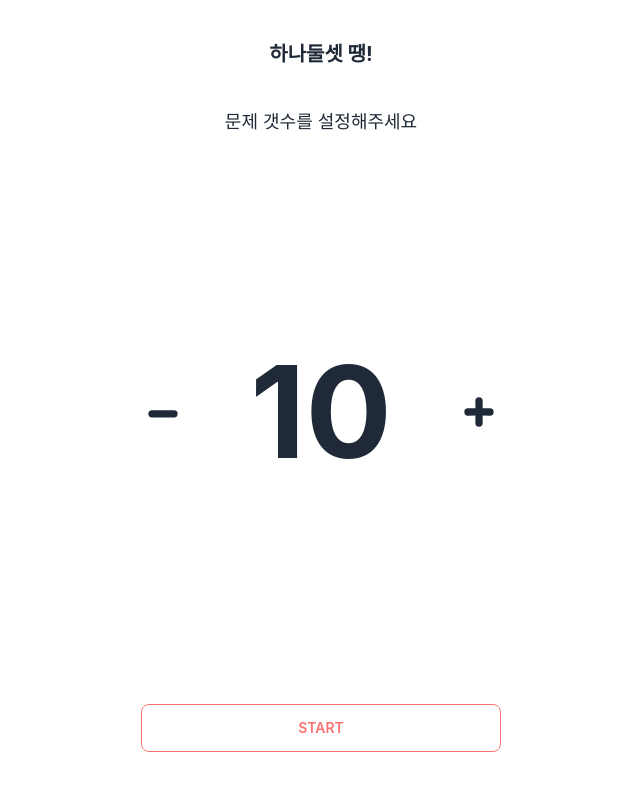
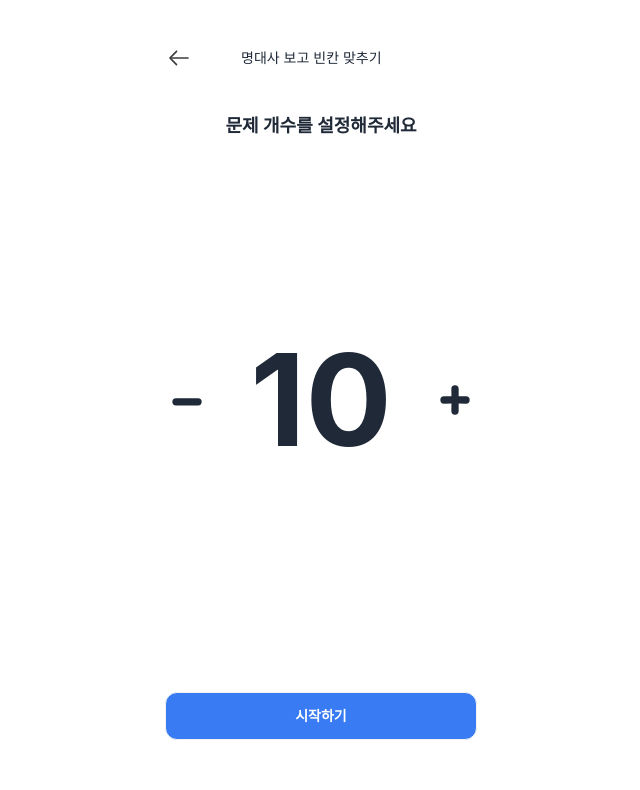
Before and after one commit to one-two-three-DDaeng/one-two-three-DDaeng-fe, a Next.js app: page /count in a window 1280 px wide. Shown: the top 790 px of the page, without its empty margins (319-959 px from the left). Built offline with nearby package versions, Linux system fonts and the light colour scheme.

Commit message:
feat: 문제 개수 설정 페이지 퍼블리싱

```diff
--- a/src/app/count/page.tsx
+++ b/src/app/count/page.tsx
@@ -8,15 +8,20 @@ export default function Count() {
     const router = useRouter();
 
     return (
-        <div className="max-w-[360px] mx-auto py-10 ">
-            <div className="text-center font-bold text-xl">하나둘셋 땡!</div>
+        <div className="max-w-[360px] mx-auto mt-11 px-6">
+            <div className="flex gap-12">
+                <img src="/assets/imgs/back.svg" className="w-7 h-7" />
+                <div className="text-center text-sm self-center">
+                    명대사 보고 빈칸 맞추기
+                </div>
+            </div>
 
-            <div className="text-center mt-10 text-lg">
-                문제 갯수를 설정해주세요
+            <div className="text-center mt-10 text-lg font-semibold">
+                문제 개수를 설정해주세요
             </div>
 
             {/* 타이머 */}
-            <div className="mt-48">
+            <div className="mt-44">
                 <div className="flex">
                     {/* 빼기 */}
                     <div
@@ -63,12 +68,14 @@ export default function Count() {
                 </div>
 
                 {/* 시작 버튼 */}
-                <div className="mx-auto mt-52">
-                    <div
-                        className="btn btn-outline btn-error w-full"
-                        onClick={() => router.push('/movies/blank')}
-                    >
-                        start
+                <div className="relative w-full ">
+                    <div className="absolute mx-auto w-full bottom-[calc(100%-16rem)]">
+                        <div
+                            className="btn bg-[#387BF3] w-full text-white rounded-xl"
+                            onClick={() => router.push('/movies/blank')}
+                        >
+                            시작하기
+                        </div>
                     </div>
                 </div>
             </div>
--- a/src/app/list/page.tsx
+++ b/src/app/list/page.tsx
@@ -3,7 +3,6 @@ import Link from 'next/link';
 export default function List() {
     return (
         <div className="mx-6">
-            <Link href="/count">음?</Link>
             <div className="mt-[120px]">
                 <h1 className="text-3xl font-bold">하나둘셋 땡!</h1>
                 <h1 className="text-base text-[#7E7E7E] mt-1">
@@ -11,7 +10,7 @@ export default function List() {
                 </h1>
                 <div className="mt-7 tracking-tighter">
                     {/* 카드1 */}
-
+                    <Link href="/count">
                         <div className="btn btn-ghost w-full py-4 px-3 h-auto border border-gray-300 rounded-xl shadow-md mb-6 block text-left">
                             <div>
                                 <div className="flex justify-between mb-0.5">
@@ -30,6 +29,7 @@ export default function List() {
                                 </p>
                             </div>
                         </div>
+                    </Link>
 
                     {/* 카드2 */}
                     <div className="btn btn-ghost w-full py-4 px-3 h-auto border border-gray-300 rounded-xl shadow-md mb-6 block text-left">
```
Also changed, not shown: public/assets/imgs/back.svg (added). Lines whose indentation alone changed are shown as unchanged.
